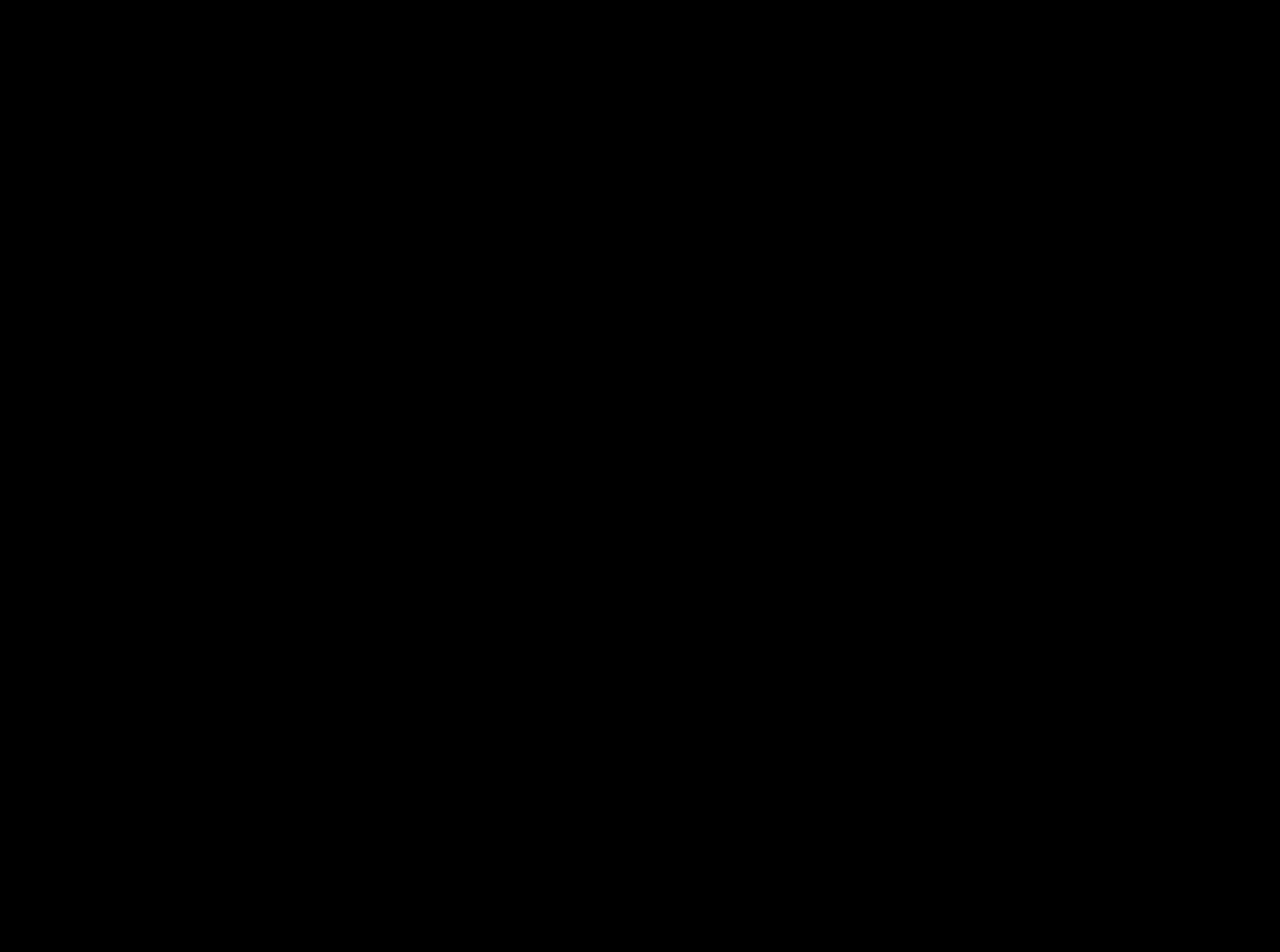
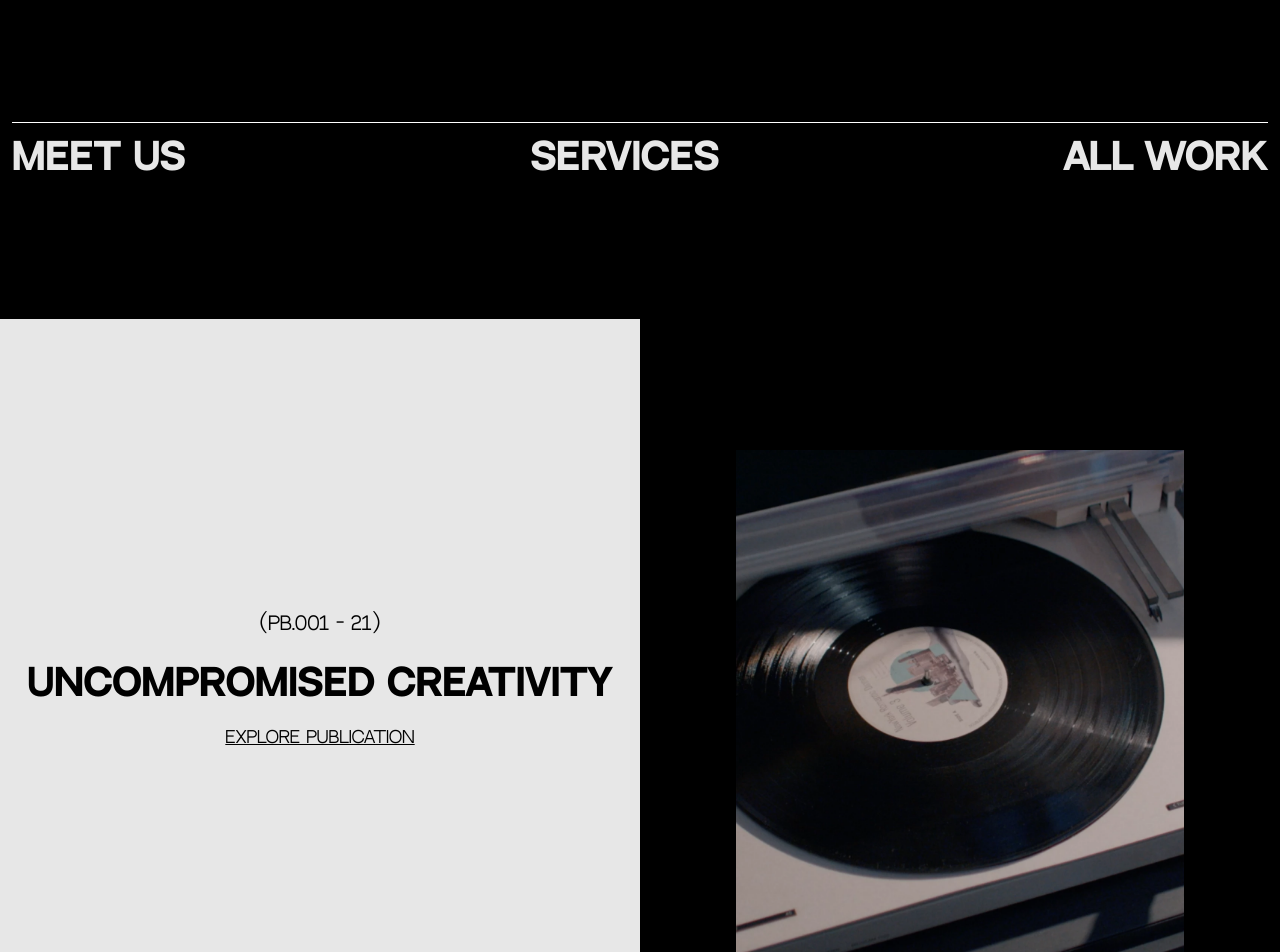
Before and after one commit to robcorreia/next-js-music-agency-page-gsap, a Next.js app: page / in a window 1280 px wide. Shown: the part 3400-4352 px from the top of the page. Before the commit the page ends 3522 px from the top, so only its background shows below. Built offline with nearby package versions, Linux system fonts and the light colour scheme; a web font is replaced by a local one.

Commit message:
feat: add Publications component

```diff
--- /dev/null
+++ b/components/Publications.js
@@ -0,0 +1,41 @@
+/** @format */
+
+import Image from "next/image";
+import React from "react";
+import publish from "../images/publications.png";
+function Publications() {
+  return (
+    <div className="relative font-neutralFace">
+      <div className="px-3">
+        <div className="w-full h-[1px] bg-white"></div>
+        <div className="flex text-xl md:text-4xl my-3 font-bold justify-between mb-36 w-full">
+          <div>MEET US</div>
+          <div>SERVICES</div>
+          <div>ALL WORK</div>
+        </div>
+      </div>
+      <div className="bg-[#e7e7e7] pb-[20vh]">
+        <div className="h-[100vh] w-full flex flex-col-reverse md:flex-row">
+          <div className="flex items-center justify-center flex-col px-3 text-black w-full md:w-[50%]">
+            <div className="h-[90%] flex items-center justify-center flex-col">
+              <div className="text-lg"> (PB.001 - 21)</div>
+              <h1 className="text-4xl my-6 font-bold">
+                UNCOMPROMISED CREATIVITY
+              </h1>
+              <p className="underline">EXPLORE PUBLICATION</p>
+            </div>
+            <div className="h-[10%] flex w-full justify-center items-center flex-col">
+              <div className="w-full h-[2px] bg-black"></div>
+              <div className="text-4xl my-3 font-bold ">OUR PUBLICATIONS</div>
+            </div>
+          </div>
+          <div className="w-full md:w-[50%] flex items-center justify-center bg-[#e7e7e7] md:bg-black h-full">
+            <Image alt="" src={publish} className="w-[70%]" />
+          </div>
+        </div>
+      </div>
+    </div>
+  );
+}
+
+export default Publications;
--- a/pages/index.js
+++ b/pages/index.js
@@ -4,6 +4,7 @@
 import SwiperSliderComponent from "../components/SwiperComponent";
 import WhoWeAre from "../components/WhoWeAre";
 import Concepts from "../components/Concepts";
+import Publications from "../components/Publications";
 
 export default function Home() {
   return (
@@ -12,6 +13,7 @@
       <SwiperSliderComponent />
       <WhoWeAre />
       <Concepts />
+      <Publications />
     </div>
   );
 }
```
